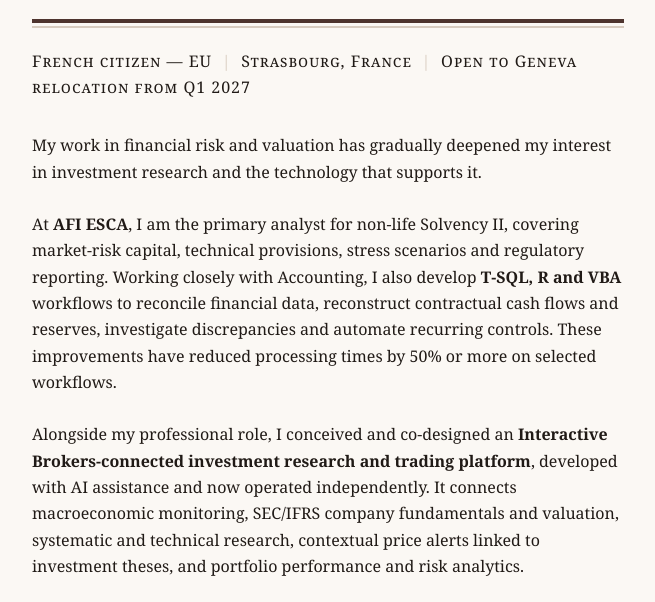
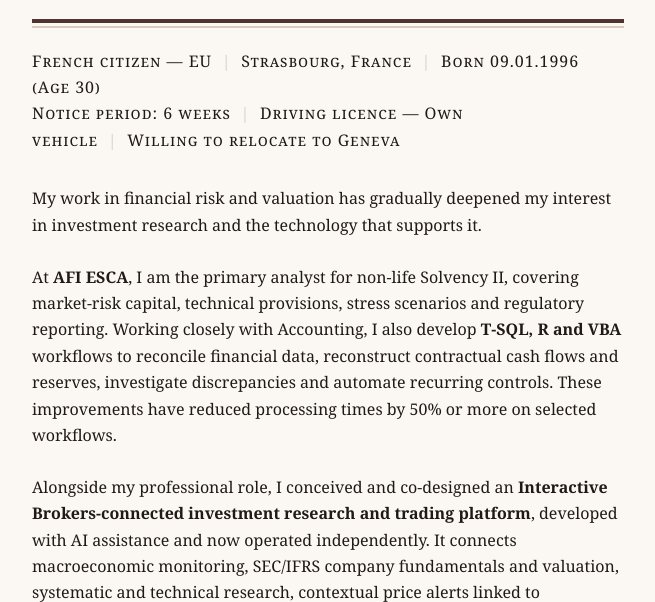
Before and after one commit to Mantunes67/mantunes67.github.io, a plain HTML site: page cv/index.html in a window 1280 px wide. Shown: the part 197-799 px from the top of the page, without its empty margins (312-967 px from the left). Drawn offline with Linux system fonts and the light colour scheme.

Commit message:
landing page: status line aligned with CV
Co-Authored-By: Claude Opus 5.5 <noreply@anthropic.com>

```diff
--- a/cv/index.html
+++ b/cv/index.html
@@ -4,12 +4,12 @@
 <meta charset="utf-8">
 <meta name="viewport" content="width=device-width, initial-scale=1">
 <title>Manuel Antunes — Financial Risk · Investment Research · Quantitative Analysis &amp; Systems Development</title>
-<meta name="description" content="Primary non-life Solvency II analyst (market-risk capital, technical provisions, stress scenarios) and builder of an Interactive Brokers-connected investment research &amp; trading platform. Open to Geneva relocation from Q1 2027.">
+<meta name="description" content="Primary non-life Solvency II analyst (market-risk capital, technical provisions, stress scenarios) and builder of an Interactive Brokers-connected investment research &amp; trading platform. Willing to relocate to Geneva.">
 
 <!-- Open Graph : pilote la vignette LinkedIn -->
 <meta property="og:type" content="website">
 <meta property="og:title" content="Manuel Antunes — Financial Risk · Investment Research · Quantitative Analysis &amp; Systems Development">
-<meta property="og:description" content="Primary non-life Solvency II analyst (market-risk capital, technical provisions, stress scenarios) and builder of an Interactive Brokers-connected investment research &amp; trading platform. Open to Geneva relocation from Q1 2027.">
+<meta property="og:description" content="Primary non-life Solvency II analyst (market-risk capital, technical provisions, stress scenarios) and builder of an Interactive Brokers-connected investment research &amp; trading platform. Willing to relocate to Geneva.">
 <meta property="og:url" content="https://mantunes67.github.io/cv/">
 <meta property="og:image" content="https://mantunes67.github.io/cv/og-cv.png">
 <meta property="og:image:width" content="1200">
@@ -71,7 +71,10 @@
 
 <div class="brandrule" aria-hidden="true"><div class="a"></div><div class="b"></div></div>
 
-<div class="statut">French citizen — EU<span class="sep">|</span>Strasbourg, France<span class="sep">|</span>Open to Geneva relocation from Q1&nbsp;2027</div>
+<div class="statut">
+  <div>French citizen — EU<span class="sep">|</span>Strasbourg, France<span class="sep">|</span>Born 09.01.1996 (Age&nbsp;30)</div>
+  <div>Notice period: 6&nbsp;weeks<span class="sep">|</span>Driving licence — Own vehicle<span class="sep">|</span>Willing to relocate to Geneva</div>
+</div>
 
 <p class="pitch">
 My work in financial risk and valuation has gradually deepened my interest in investment
```
